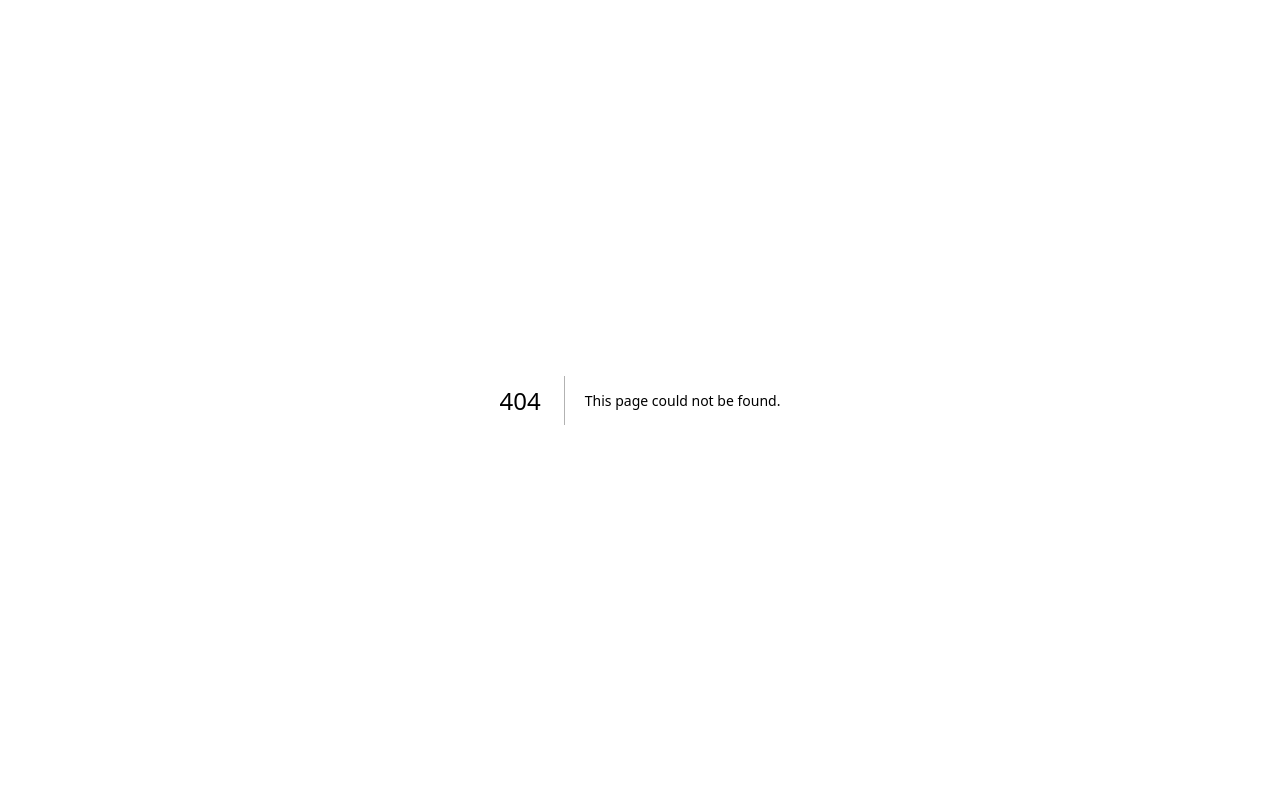
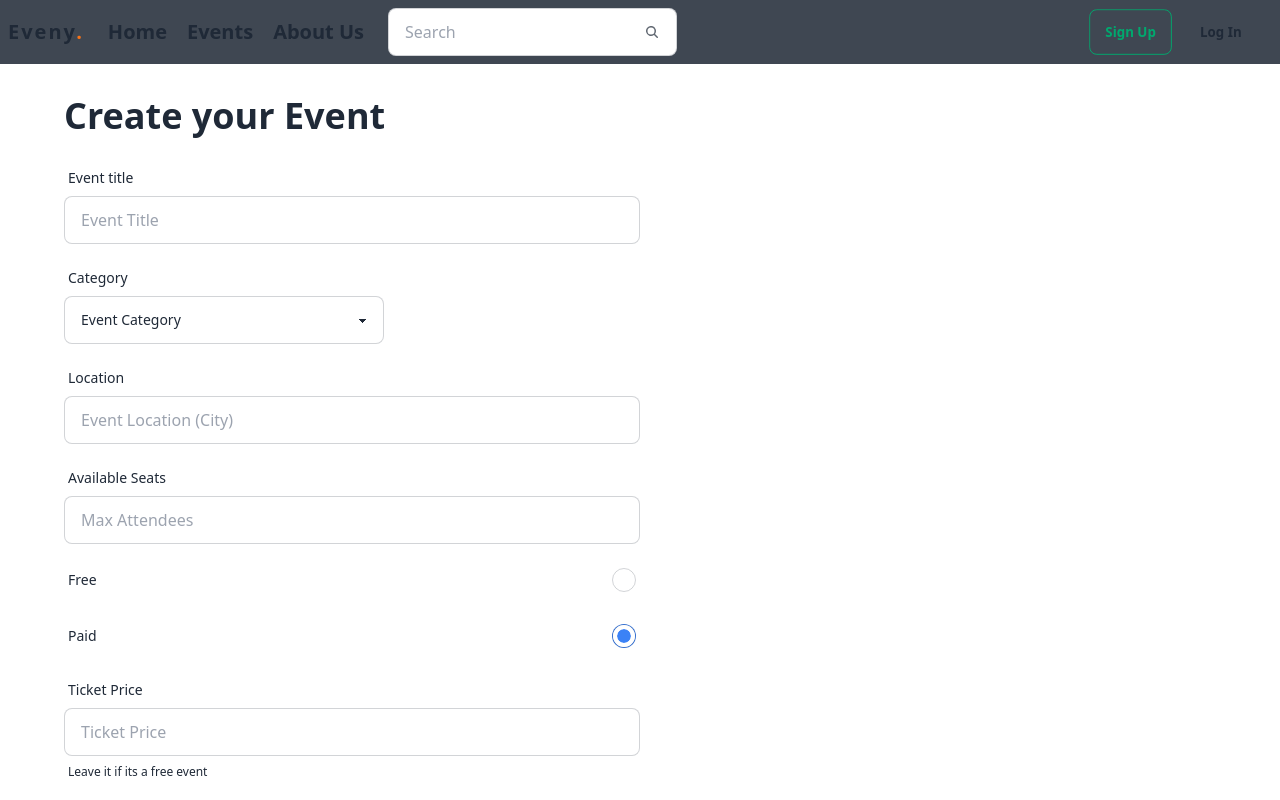
Before and after one commit to faizalnursaori/Eveny, a Next.js app in the folder apps/web/: page /event-create in a window 1280 px wide. Before the commit this address had no page. Shown: the top 800 px of the page. Built offline with nearby package versions, Linux system fonts and the light colour scheme.

Commit message:
feat: adding create-event page

```diff
--- a/apps/web/package.json
+++ b/apps/web/package.json
@@ -14,6 +14,7 @@
     "@chakra-ui/react": "^2.8.2",
     "@emotion/react": "^11.11.4",
     "@emotion/styled": "^11.11.5",
+    "axios": "^1.7.2",
     "cross-env": "^7.0.3",
     "framer-motion": "^11.3.6",
     "lucide-react": "^0.411.0",
--- /dev/null
+++ b/apps/web/src/api/event.ts
@@ -0,0 +1,12 @@
+import axios from "axios";
+
+const base_api = "http://localhost:8000/api"
+
+export async function getEvents(){
+    const res = await axios.get(`${base_api}/events`)
+    return res;
+}
+
+export async function getEvent(){
+    const res = await axios.get(`${base_api}/api/events/:id`)
+}
--- a/apps/web/src/app/(auth)/login/page.tsx
+++ b/apps/web/src/app/(auth)/login/page.tsx
@@ -39,7 +39,7 @@ export default function Page() {
                 />
               </div>
               <div className="form-control mt-6">
-                <button className="btn btn-primary mb-4">Login</button>
+                <button className="btn btn-success mb-4">Login</button>
                 <p className="text-center">
                   Don't have an account?{" "}
                   <Link
--- a/apps/web/src/app/(auth)/register/page.tsx
+++ b/apps/web/src/app/(auth)/register/page.tsx
@@ -15,7 +15,7 @@ export default function Page() {
         <div className="card w-full max-w-md bg-base-100 p-8 shadow-xl">
           <div className="card-body">
             <h3 className="card-title mb-4 text-2xl">Create your account</h3>
-            <form className="form-control gap-4">
+            <form className="form-control gap-4 ">
               <div className="form-control">
                 <label className="label">
                   <span className="label-text">Full name</span>
@@ -61,12 +61,12 @@ export default function Page() {
                 />
               </div>
               <div className="form-control mt-6">
-                <button className="btn btn-primary mb-4">Register</button>
+                <button className="btn btn-success mb-4">Register</button>
                 <p className="text-center">
                   Already have an account?{" "}
                   <Link
                     href={"/login"}
-                    className="font-semibold text-indigo-500 hover:underline"
+                    className="font-semibold text-green-700 hover:underline"
                   >
                     Sign In
                   </Link>
--- a/apps/web/src/app/(main)/page.tsx
+++ b/apps/web/src/app/(main)/page.tsx
@@ -11,7 +11,7 @@ export default function Home() {
       </section>
       <section>
         <div className="divider divider-success">Explore Meaningful Oportunities</div>
-        <div className="grid grid-cols-1 sm:grid-cols-3 gap-6 justify-items-center">
+        <div className="grid grid-cols-1 md:grid-cols-3 gap-6 justify-items-center">
           <ProductCard/>
           <ProductCard/>
           <ProductCard/>
--- /dev/null
+++ b/apps/web/src/app/event-create/layout.tsx
@@ -0,0 +1,17 @@
+import { ReactNode } from "react";
+import Header from "@/components/Header";
+import Footer from "@/components/Footer";
+
+interface MainLayoutProps {
+  children: ReactNode;
+}
+
+export default function MainLayout({ children }: MainLayoutProps) {
+  return (
+    <>
+      <Header />
+      {children}
+      <Footer />
+    </>
+  );
+}
--- /dev/null
+++ b/apps/web/src/app/event-create/page.tsx
@@ -0,0 +1,123 @@
+export default function createEvent() {
+  const listCategory = [
+    "Sport",
+    "Conference",
+    "Expos",
+    "Concerts",
+    "Festivals",
+    "Performing arts",
+    "Community",
+  ];
+  return (
+    <section className="flex flex-1 items-center justify-center py-8">
+      <div className="card w-full bg-base-100 p-8 shadow-xl">
+        <div className="card-body">
+          <h3 className="card-title mb-4 text-4xl">Create your Event</h3>
+          <form className="form-control gap-4">
+            <div className="form-control">
+              <label className="label">
+                <span className="label-text">Event title</span>
+              </label>
+              <input
+                type="text"
+                name="Title"
+                placeholder="Event Title"
+                className="input input-bordered w-full max-w-[50%]"
+              />
+            </div>
+            <div className="form-control">
+              <label className="label">
+                <span className="label-text">Category</span>
+              </label>
+              <select
+                name="category"
+                className="select select-bordered w-full max-w-xs"
+              >
+                <option disabled selected>
+                  Event Category
+                </option>
+                {listCategory.map((category) => {
+                  return <option>{category}</option>;
+                })}
+              </select>
+            </div>
+            <div className="form-control">
+              <label className="label">
+                <span className="label-text">Location</span>
+              </label>
+              <input
+                type="text"
+                name="location"
+                placeholder="Event Location (City)"
+                className="input input-bordered w-full max-w-[50%]"
+              />
+            </div>
+            <div className="form-control">
+              <label className="label">
+                <span className="label-text">Available Seats</span>
+              </label>
+              <input
+                type="number"
+                name="maxAttendees"
+                placeholder="Max Attendees"
+                className="input input-bordered w-full max-w-[50%]"
+              />
+            </div>
+            <div className="form-control max-w-[50%]">
+              <label className="label cursor-pointer">
+                <span className="label-text">Free</span>
+                <input
+                  type="radio"
+                  name="isFree"
+                  className="radio checked:bg-red-500"
+                  checked={true}
+                />
+              </label>
+            </div>
+            <div className="form-control max-w-[50%]">
+              <label className="label cursor-pointer">
+                <span className="label-text">Paid</span>
+                <input
+                  type="radio"
+                  name="isFree"
+                  className="radio checked:bg-blue-500"
+                  checked={true}
+                />
+              </label>
+            </div>
+            <div className="form-control">
+              <label className="label">
+                <span className="label-text">Ticket Price</span>
+              </label>
+              <input
+                type="number"
+                placeholder="Ticket Price"
+                className="input input-bordered w-full max-w-[50%]"
+              />
+              <label className="label">
+                <span className="label-text-alt">
+                  Leave it if its a free event
+                </span>
+              </label>
+            </div>
+            <div className="form-control">
+              <label className="label">
+                <span className="label-text">Description</span>
+              </label>
+              <textarea
+                name="description"
+                className="textarea textarea-bordered max-w-[50%] w-full"
+                placeholder="Event Description"
+              ></textarea>
+            </div>
+            <div className="form-control mt-6">
+              <button className="btn btn-outline btn-success mb-4 max-w-[50%]">
+                Create Event
+              </button>
+            </div>
+          </form>
+        </div>
+      </div>
+    </section>
+  );
+}
--- /dev/null
+++ b/apps/web/src/app/events/page.tsx
@@ -0,0 +1,23 @@
+"use client"
+import { useEffect, useState } from "react"
+import Link from "next/link"
+import { getEvents } from "@/api/event"
+
+export default function Events(){
+    const [events, setEvents] = useState([])
+
+    useEffect(()=> {
+
+    }, [])
+
+    const  handleGetEvents = async () =>{
+        const events = await getEvents()
+        setEvents(events.data)
+    }
+
+    return(
+        <div className="">
+
+        </div>
+    )
+}
--- a/apps/web/src/app/layout.tsx
+++ b/apps/web/src/app/layout.tsx
@@ -16,7 +16,7 @@ type LayoutProps = {
 export default function RootLayout({ children, auth }: LayoutProps) {
   return (
     <html lang="en">
-      <body>{auth || children}</body>
+      <body>{auth ||children}</body>
     </html>
   );
 }
```
Also changed, not shown: apps/web/src/api/auth.ts (added, +10 -0 lines).
